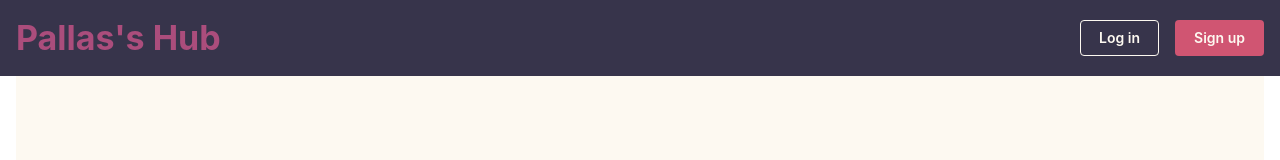
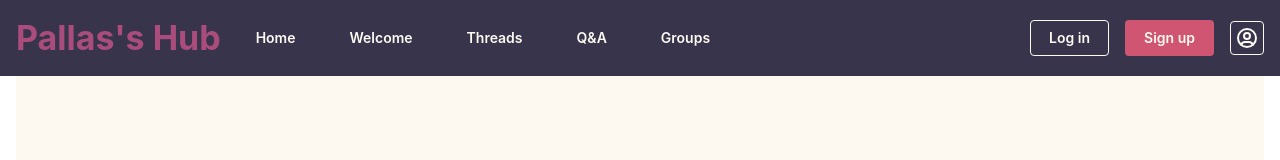
Before and after one commit to ysheliakin/pallass, a React (Vite) app in the folder client/: page / in a window 1280 px wide. Shown: the top 160 px of the page. Built offline with nearby package versions, Linux system fonts and the light colour scheme; no server answers.

Commit message:
Added more functionality to the header to reach pages, added profile icon to the header, overall improved user experience throughout app.

```diff
--- a/client/src/components/layout.tsx
+++ b/client/src/components/layout.tsx
@@ -1,6 +1,7 @@
-import React from 'react';
-import { Container, Title, Box, MantineProvider, createTheme, MantineThemeOverride, Group, Button } from '@mantine/core';
-import { Link } from 'react-router-dom';
+import React, { useState, ReactNode } from 'react';
+import { Container, Title, Box, MantineProvider, createTheme, MantineThemeOverride, Group, Button, Menu, ActionIcon } from '@mantine/core';
+import { Link, useNavigate } from 'react-router-dom';
+import { IconUserCircle } from '@tabler/icons-react';
 
 const theme: MantineThemeOverride = createTheme({
   colors: {
@@ -57,6 +58,12 @@ export const useStyles = () => ({
       color: theme.colors?.secondary?.[0],
     },
   },
+  navButton: {
+    color: theme.colors?.light?.[0],
+    '&:hover': {
+      backgroundColor: theme.colors?.secondary?.[1],
+    },
+  },
   input: {
     backgroundColor: theme.colors?.light?.[0],
     color: theme.colors?.secondary?.[0],
@@ -73,23 +80,61 @@ export const useStyles = () => ({
 });
 
 interface LayoutProps {
-  children: React.ReactNode;
+  children: ReactNode;
 }
 
 export function Layout({ children }: LayoutProps) {
   const styles = useStyles();
+  const [isMenuOpen, setIsMenuOpen] = useState(false);
+  const navigate = useNavigate();
+
+  const handleLogout = () => {
+    // Implement logout logic here
+    navigate('/');
+  };
+
   return (
     <MantineProvider theme={theme}>
       <Box style={styles.pageContainer}>
         <Container size="xl" px={0}>
           <Box style={styles.header}>
             <div style={styles.headerContent}>
-              <Link to="/" style={styles.title}>
-                <Title order={1}>Pallas's Hub</Title>
-              </Link>
+              <Group>
+                <Link to="/" style={styles.title}>
+                  <Title order={1}>Pallas's Hub</Title>
+                </Link>
+                <Button component={Link} to="/dashboard" variant="subtle" style={styles.navButton}>Home</Button>
+                <Button component={Link} to="/" variant="subtle" style={styles.navButton}>Welcome</Button>
+                <Button component={Link} to="/discover-threads" variant="subtle" style={styles.navButton}>Threads</Button>
+                <Button component={Link} to="/join-qa" variant="subtle" style={styles.navButton}>Q&A</Button>
+                <Button component={Link} to="/join-group" variant="subtle" style={styles.navButton}>Groups</Button>
+              </Group>
               <Group>
                 <Button component={Link} to="/login" variant="outline" style={styles.secondaryButton}>Log in</Button>
                 <Button component={Link} to="/signup" style={styles.primaryButton}>Sign up</Button>
+                <Menu
+                  opened={isMenuOpen}
+                  onChange={setIsMenuOpen}
+                  position="bottom-end"
+                  offset={5}
+                  withinPortal={true}
+                  styles={(theme) => ({
+                    dropdown: {
+                      zIndex: 1001,
+                    },
+                  })}
+                >
+                  <Menu.Target>
+                    <ActionIcon size="lg" variant="subtle" style={styles.secondaryButton}>
+                      <IconUserCircle size={24} />
+                    </ActionIcon>
+                  </Menu.Target>
+                  <Menu.Dropdown>
+                    <Menu.Item component={Link} to="/profile">Profile</Menu.Item>
+                    <Menu.Item component={Link} to="/settings">Settings</Menu.Item>
+                    <Menu.Item onClick={handleLogout}>Log Out</Menu.Item>
+                  </Menu.Dropdown>
+                </Menu>
               </Group>
             </div>
           </Box>
--- a/client/src/pages/LoggedInHome.page.tsx
+++ b/client/src/pages/LoggedInHome.page.tsx
@@ -1,6 +1,6 @@
 import React, { useState } from 'react';
-import { Container, Title, Button, Group, Paper, Menu, ActionIcon, SimpleGrid, Text, Box, Modal } from '@mantine/core';
-import { IconUserCircle, IconX } from '@tabler/icons-react';
+import { Container, Title, Button, Group, Paper, ActionIcon, SimpleGrid, Text, Box, Modal } from '@mantine/core';
+import { IconX } from '@tabler/icons-react';
 import { Link } from 'react-router-dom';
 import { Layout, useStyles } from '../components/layout';
 
@@ -11,7 +11,6 @@ interface Group {
 
 export function LoggedInHomePage() {
   const styles = useStyles();
-  const [isMenuOpen, setIsMenuOpen] = useState(false);
   const [groups, setGroups] = useState<Group[]>([
     { id: '1', name: 'Group name 1' },
     { id: '2', name: 'Group name 2' },
@@ -32,21 +31,6 @@ export function LoggedInHomePage() {
   return (
     <Layout>
       <Container size="lg">
-        <Group justify="flex-end" mb="xl">
-          <Menu opened={isMenuOpen} onChange={setIsMenuOpen}>
-            <Menu.Target>
-              <ActionIcon size="lg" variant="subtle" color="gray">
-                <IconUserCircle size={24} />
-              </ActionIcon>
-            </Menu.Target>
-            <Menu.Dropdown>
-              <Menu.Item>Contacts</Menu.Item>
-              <Menu.Item>Edit profile</Menu.Item>
-              <Menu.Item>Log Out</Menu.Item>
-            </Menu.Dropdown>
-          </Menu>
-        </Group>
-
         <Box mb="xl">
           <Title order={2} style={styles.title} mb="md">Your Groups</Title>
           <SimpleGrid cols={2} spacing="md" mb="md">
```
Also changed, not shown: client/src/Router.tsx (+16 -16 lines).
